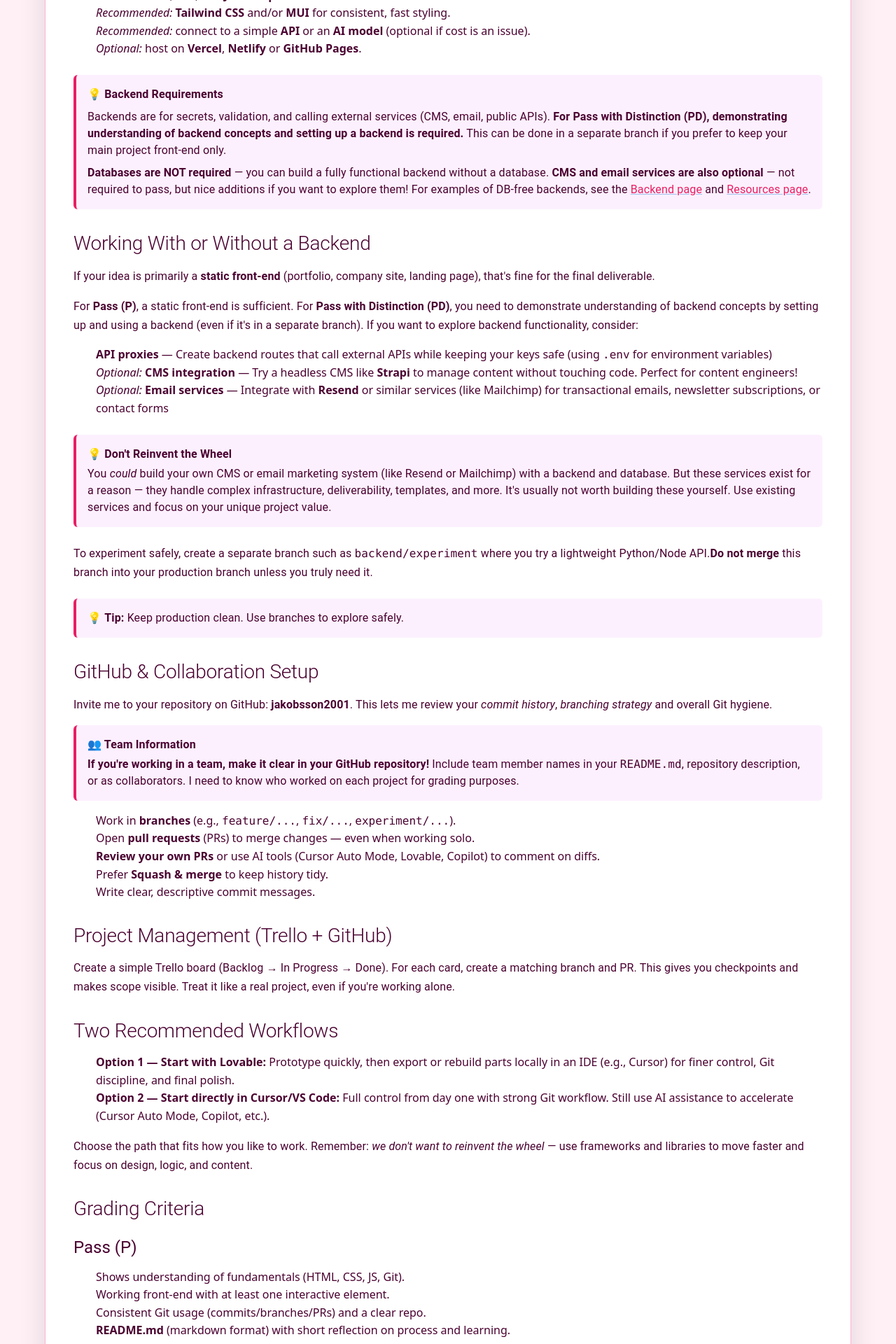
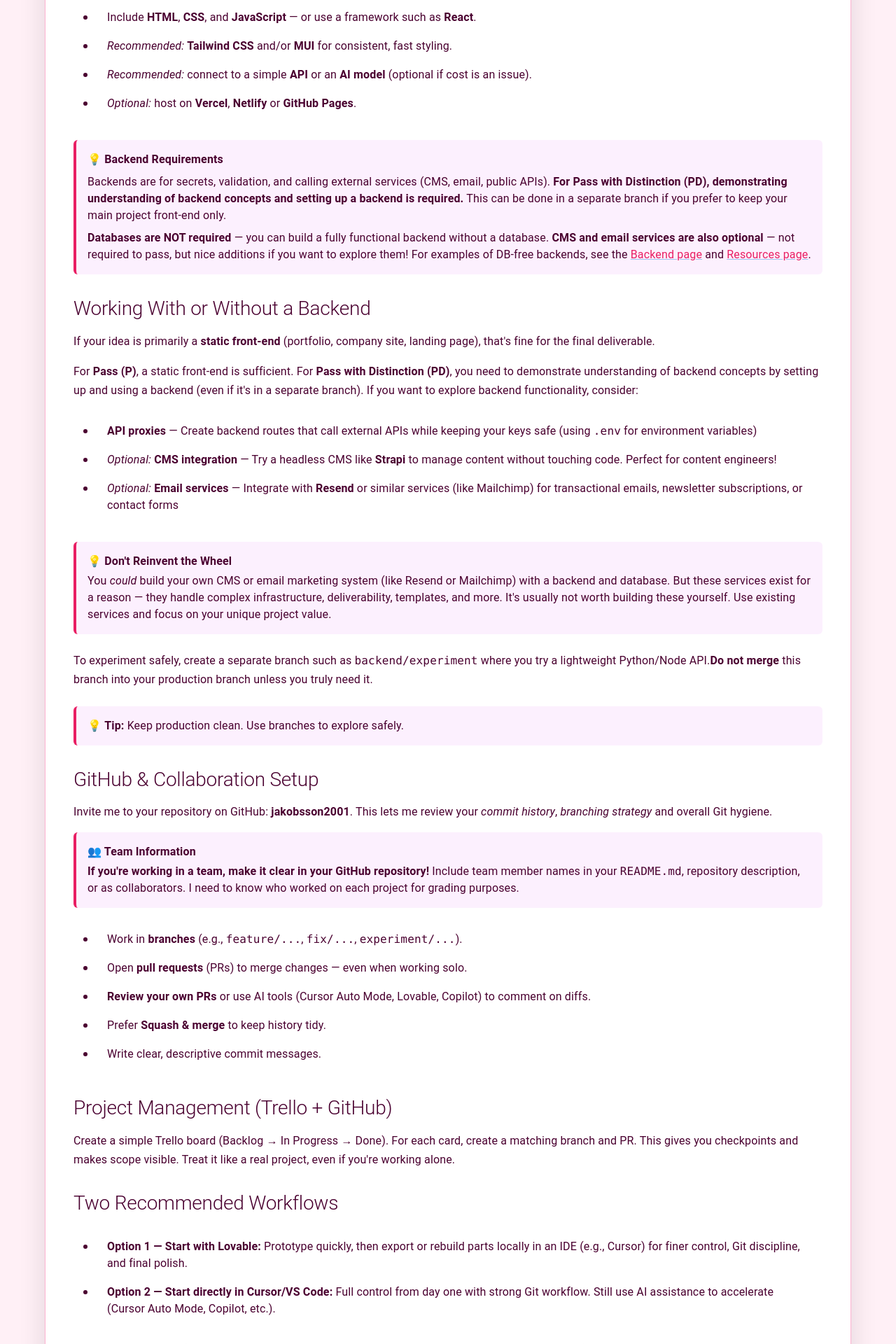
Before and after one commit to Jakobsson2001/berghs, a React (Vite) app in the folder frontend/: page /finalproject in a window 1280 px wide. Shown: the part 720-2640 px from the top of the page at 70% size. Built offline with nearby package versions, Linux system fonts and the light colour scheme; no server answers.

Commit message:
done with info

```diff
--- a/frontend/src/pages/FinalProjectPage.tsx
+++ b/frontend/src/pages/FinalProjectPage.tsx
@@ -1,3 +1,4 @@
+import React from 'react';
 import { Container, Box, Typography, Link as MuiLink, List, ListItem, ListItemText } from '@mui/material';
 import SEO from '../components/SEO';
 
@@ -53,13 +54,23 @@
         <Typography variant="h2" sx={{ fontSize: '28px', mt: 4, mb: 2, color: 'var(--text)' }}>
           Technical Requirements
         </Typography>
-        <Box component="ul" sx={{ m: '16px 0 16px 24px', pl: 1 }}>
-          <li>Use <strong>Git</strong> for version control (frequent commits, branching, PRs).</li>
-          <li>Include <strong>HTML</strong>, <strong>CSS</strong>, and <strong>JavaScript</strong> — or use a framework such as <strong>React</strong>.</li>
-          <li><em>Recommended:</em> <strong>Tailwind CSS</strong> and/or <strong>MUI</strong> for consistent, fast styling.</li>
-          <li><em>Recommended:</em> connect to a simple <strong>API</strong> or an <strong>AI model</strong> (optional if cost is an issue).</li>
-          <li><em>Optional:</em> host on <strong>Vercel</strong>, <strong>Netlify</strong> or <strong>GitHub Pages</strong>.</li>
-        </Box>
+        <List sx={{ m: '16px 0 16px 24px', pl: 1, listStyleType: 'disc' }}>
+          <ListItem sx={{ display: 'list-item', py: 0.5 }}>
+            <ListItemText primary={<>Use <strong>Git</strong> for version control (frequent commits, branching, PRs).</>} />
+          </ListItem>
+          <ListItem sx={{ display: 'list-item', py: 0.5 }}>
+            <ListItemText primary={<>Include <strong>HTML</strong>, <strong>CSS</strong>, and <strong>JavaScript</strong> — or use a framework such as <strong>React</strong>.</>} />
+          </ListItem>
+          <ListItem sx={{ display: 'list-item', py: 0.5 }}>
+            <ListItemText primary={<><em>Recommended:</em> <strong>Tailwind CSS</strong> and/or <strong>MUI</strong> for consistent, fast styling.</>} />
+          </ListItem>
+          <ListItem sx={{ display: 'list-item', py: 0.5 }}>
+            <ListItemText primary={<><em>Recommended:</em> connect to a simple <strong>API</strong> or an <strong>AI model</strong> (optional if cost is an issue).</>} />
+          </ListItem>
+          <ListItem sx={{ display: 'list-item', py: 0.5 }}>
+            <ListItemText primary={<><em>Optional:</em> host on <strong>Vercel</strong>, <strong>Netlify</strong> or <strong>GitHub Pages</strong>.</>} />
+          </ListItem>
+        </List>
         <Box
           sx={{
             borderLeft: '4px solid var(--accent)',
@@ -90,11 +101,17 @@
         <Typography variant="body1" sx={{ mb: 2, color: 'var(--text)', lineHeight: 1.7 }}>
           For <strong>Pass (P)</strong>, a static front-end is sufficient. For <strong>Pass with Distinction (PD)</strong>, you need to demonstrate understanding of backend concepts by setting up and using a backend (even if it's in a separate branch). If you want to explore backend functionality, consider:
         </Typography>
-        <Box component="ul" sx={{ m: '16px 0 16px 24px', pl: 1 }}>
-          <li><strong>API proxies</strong> — Create backend routes that call external APIs while keeping your keys safe (using <code>.env</code> for environment variables)</li>
-          <li><em>Optional:</em> <strong>CMS integration</strong> — Try a headless CMS like <strong>Strapi</strong> to manage content without touching code. Perfect for content engineers!</li>
-          <li><em>Optional:</em> <strong>Email services</strong> — Integrate with <strong>Resend</strong> or similar services (like Mailchimp) for transactional emails, newsletter subscriptions, or contact forms</li>
-        </Box>
+        <List sx={{ m: '16px 0 16px 24px', pl: 1, listStyleType: 'disc' }}>
+          <ListItem sx={{ display: 'list-item', py: 0.5 }}>
+            <ListItemText primary={<><strong>API proxies</strong> — Create backend routes that call external APIs while keeping your keys safe (using <code>.env</code> for environment variables)</>} />
+          </ListItem>
+          <ListItem sx={{ display: 'list-item', py: 0.5 }}>
+            <ListItemText primary={<><em>Optional:</em> <strong>CMS integration</strong> — Try a headless CMS like <strong>Strapi</strong> to manage content without touching code. Perfect for content engineers!</>} />
+          </ListItem>
+          <ListItem sx={{ display: 'list-item', py: 0.5 }}>
+            <ListItemText primary={<><em>Optional:</em> <strong>Email services</strong> — Integrate with <strong>Resend</strong> or similar services (like Mailchimp) for transactional emails, newsletter subscriptions, or contact forms</>} />
+          </ListItem>
+        </List>
         <Box
           sx={{
             borderLeft: '4px solid var(--accent)',
@@ -157,13 +174,23 @@
             <strong>If you're working in a team, make it clear in your GitHub repository!</strong> Include team member names in your <code>README.md</code>, repository description, or as collaborators. I need to know who worked on each project for grading purposes.
           </Typography>
         </Box>
-        <Box component="ul" sx={{ m: '16px 0 16px 24px', pl: 1 }}>
-          <li>Work in <strong>branches</strong> (e.g., <code>feature/...</code>, <code>fix/...</code>, <code>experiment/...</code>).</li>
-          <li>Open <strong>pull requests</strong> (PRs) to merge changes — even when working solo.</li>
-          <li><strong>Review your own PRs</strong> or use AI tools (Cursor Auto Mode, Lovable, Copilot) to comment on diffs.</li>
-          <li>Prefer <strong>Squash & merge</strong> to keep history tidy.</li>
-          <li>Write clear, descriptive commit messages.</li>
-        </Box>
+        <List sx={{ m: '16px 0 16px 24px', pl: 1, listStyleType: 'disc' }}>
+          <ListItem sx={{ display: 'list-item', py: 0.5 }}>
+            <ListItemText primary={<>Work in <strong>branches</strong> (e.g., <code>feature/...</code>, <code>fix/...</code>, <code>experiment/...</code>).</>} />
+          </ListItem>
+          <ListItem sx={{ display: 'list-item', py: 0.5 }}>
+            <ListItemText primary={<>Open <strong>pull requests</strong> (PRs) to merge changes — even when working solo.</>} />
+          </ListItem>
+          <ListItem sx={{ display: 'list-item', py: 0.5 }}>
+            <ListItemText primary={<><strong>Review your own PRs</strong> or use AI tools (Cursor Auto Mode, Lovable, Copilot) to comment on diffs.</>} />
+          </ListItem>
+          <ListItem sx={{ display: 'list-item', py: 0.5 }}>
+            <ListItemText primary={<>Prefer <strong>Squash & merge</strong> to keep history tidy.</>} />
+          </ListItem>
+          <ListItem sx={{ display: 'list-item', py: 0.5 }}>
+            <ListItemText primary="Write clear, descriptive commit messages." />
+          </ListItem>
+        </List>
 
         <Typography variant="h2" sx={{ fontSize: '28px', mt: 4, mb: 2, color: 'var(--text)' }}>
           Project Management (Trello + GitHub)
@@ -176,16 +203,14 @@
         <Typography variant="h2" sx={{ fontSize: '28px', mt: 4, mb: 2, color: 'var(--text)' }}>
           Two Recommended Workflows
         </Typography>
-        <Box component="ul" sx={{ m: '16px 0 16px 24px', pl: 1 }}>
-          <li>
-            <strong>Option 1 — Start with Lovable:</strong> Prototype quickly, then export or rebuild parts locally in an IDE
-            (e.g., Cursor) for finer control, Git discipline, and final polish.
-          </li>
-          <li>
-            <strong>Option 2 — Start directly in Cursor/VS Code:</strong> Full control from day one with strong Git workflow.
-            Still use AI assistance to accelerate (Cursor Auto Mode, Copilot, etc.).
-          </li>
-        </Box>
+        <List sx={{ m: '16px 0 16px 24px', pl: 1, listStyleType: 'disc' }}>
+          <ListItem sx={{ display: 'list-item', py: 0.5 }}>
+            <ListItemText primary={<><strong>Option 1 — Start with Lovable:</strong> Prototype quickly, then export or rebuild parts locally in an IDE (e.g., Cursor) for finer control, Git discipline, and final polish.</>} />
+          </ListItem>
+          <ListItem sx={{ display: 'list-item', py: 0.5 }}>
+            <ListItemText primary={<><strong>Option 2 — Start directly in Cursor/VS Code:</strong> Full control from day one with strong Git workflow. Still use AI assistance to accelerate (Cursor Auto Mode, Copilot, etc.).</>} />
+          </ListItem>
+        </List>
         <Typography variant="body1" sx={{ mb: 3, color: 'var(--text)', lineHeight: 1.7 }}>
           Choose the path that fits how you like to work. Remember: <em>we don't want to reinvent the wheel</em> —
           use frameworks and libraries to move faster and focus on design, logic, and content.
@@ -197,23 +222,43 @@
         <Typography variant="h3" sx={{ fontSize: '24px', mt: 3, mb: 1, color: 'var(--text)' }}>
           Pass (P)
         </Typography>
-        <Box component="ul" sx={{ m: '16px 0 16px 24px', pl: 1 }}>
-          <li>Shows understanding of fundamentals (HTML, CSS, JS, Git).</li>
-          <li>Working front-end with at least one interactive element.</li>
-          <li>Consistent Git usage (commits/branches/PRs) and a clear repo.</li>
-          <li><strong>README.md</strong> (markdown format) with short reflection on process and learning.</li>
-        </Box>
+        <List sx={{ m: '16px 0 16px 24px', pl: 1, listStyleType: 'disc' }}>
+          <ListItem sx={{ display: 'list-item', py: 0.5 }}>
+            <ListItemText primary="Shows understanding of fundamentals (HTML, CSS, JS, Git)." />
+          </ListItem>
+          <ListItem sx={{ display: 'list-item', py: 0.5 }}>
+            <ListItemText primary="Working front-end with at least one interactive element." />
+          </ListItem>
+          <ListItem sx={{ display: 'list-item', py: 0.5 }}>
+            <ListItemText primary="Consistent Git usage (commits/branches/PRs) and a clear repo." />
+          </ListItem>
+          <ListItem sx={{ display: 'list-item', py: 0.5 }}>
+            <ListItemText primary={<><strong>README.md</strong> (markdown format) with short reflection on process and learning.</>} />
+          </ListItem>
+        </List>
         <Typography variant="h3" sx={{ fontSize: '24px', mt: 3, mb: 1, color: 'var(--text)' }}>
           Pass with Distinction (PD)
         </Typography>
-        <Box component="ul" sx={{ m: '16px 0 16px 24px', pl: 1 }}>
-          <li>Demonstrates independent problem solving and thoughtful design choices.</li>
-          <li><strong>Required:</strong> Shows understanding of backend concepts by setting up and using a backend (e.g., Flask, Express, or similar). This can be done in a separate branch if you prefer to keep your main project front-end only.</li>
-          <li><em>Optional but nice:</em> Integration with CMS, email services, or external APIs (these are not required, but show extra initiative).</li>
-          <li>Smart, transparent use of AI-assisted tools with notes in the README.md.</li>
-          <li>Professional Git workflow: branches, PRs, reviews, and clean history (squash merges).</li>
-          <li><strong>Required:</strong> A reflection paper (around one page) submitted with your project, addressing the following sections. <strong>Recommended:</strong> Write it in markdown format in your <code>README.md</code> or as a separate <code>REFLECTION.md</code> file in your repository. Alternatively, you can generate and send a PDF via Canvas.</li>
-        </Box>
+        <List sx={{ m: '16px 0 16px 24px', pl: 1, listStyleType: 'disc' }}>
+          <ListItem sx={{ display: 'list-item', py: 0.5 }}>
+            <ListItemText primary="Demonstrates independent problem solving and thoughtful design choices." />
+          </ListItem>
+          <ListItem sx={{ display: 'list-item', py: 0.5 }}>
+            <ListItemText primary={<><strong>Required:</strong> Shows understanding of backend concepts by setting up and using a backend (e.g., Flask, Express, or similar). This can be done in a separate branch if you prefer to keep your main project front-end only.</>} />
+          </ListItem>
+          <ListItem sx={{ display: 'list-item', py: 0.5 }}>
+            <ListItemText primary={<><em>Optional but nice:</em> Integration with CMS, email services, or external APIs (these are not required, but show extra initiative).</>} />
+          </ListItem>
+          <ListItem sx={{ display: 'list-item', py: 0.5 }}>
+            <ListItemText primary="Smart, transparent use of AI-assisted tools with notes in the README.md." />
+          </ListItem>
+          <ListItem sx={{ display: 'list-item', py: 0.5 }}>
+            <ListItemText primary="Professional Git workflow: branches, PRs, reviews, and clean history (squash merges)." />
+          </ListItem>
+          <ListItem sx={{ display: 'list-item', py: 0.5 }}>
+            <ListItemText primary={<><strong>Required:</strong> A reflection paper (around one page) submitted with your project, addressing the following sections. <strong>Recommended:</strong> Write it in markdown format in your <code>README.md</code> or as a separate <code>REFLECTION.md</code> file in your repository. Alternatively, you can generate and send a PDF via Canvas.</>} />
+          </ListItem>
+        </List>
         <List
           sx={{
             m: '8px 0 16px 48px',
@@ -258,12 +303,20 @@
         <Typography variant="body1" sx={{ mb: 2, color: 'var(--text)', lineHeight: 1.7 }}>
           Your presentation should include:
         </Typography>
-        <Box component="ul" sx={{ m: '16px 0 16px 24px', pl: 1 }}>
-          <li><strong>Show your end project</strong> — Demonstrate the working application (live demo or screenshots/video).</li>
-          <li><strong>Talk about the journey</strong> — Share your process: how you started, key decisions, challenges you faced, and how you solved them.</li>
-          <li><strong>Answer reflection questions</strong> — Address some of the reflection questions from your paper (what was hard, what you'd do differently, etc.).</li>
-          <li><strong>Be prepared for questions</strong> — Both I and your classmates may ask questions about your technical choices, design decisions, or the development process.</li>
-        </Box>
+        <List sx={{ m: '16px 0 16px 24px', pl: 1, listStyleType: 'disc' }}>
+          <ListItem sx={{ display: 'list-item', py: 0.5 }}>
+            <ListItemText primary={<><strong>Show your end project</strong> — Demonstrate the working application (live demo or screenshots/video).</>} />
+          </ListItem>
+          <ListItem sx={{ display: 'list-item', py: 0.5 }}>
+            <ListItemText primary={<><strong>Talk about the journey</strong> — Share your process: how you started, key decisions, challenges you faced, and how you solved them.</>} />
+          </ListItem>
+          <ListItem sx={{ display: 'list-item', py: 0.5 }}>
+            <ListItemText primary={<><strong>Answer reflection questions</strong> — Address some of the reflection questions from your paper (what was hard, what you'd do differently, etc.).</>} />
+          </ListItem>
+          <ListItem sx={{ display: 'list-item', py: 0.5 }}>
+            <ListItemText primary={<><strong>Be prepared for questions</strong> — Both I and your classmates may ask questions about your technical choices, design decisions, or the development process.</>} />
+          </ListItem>
+        </List>
         <Box
           sx={{
             borderLeft: '4px solid var(--accent)',
@@ -278,15 +331,40 @@
             💡 <strong>Tip:</strong> Practice your presentation and time yourself. Being able to present within time limits is an important professional skill.
           </Typography>
         </Box>
+        <Box
+          sx={{
+            borderLeft: '4px solid var(--accent)',
+            p: 2,
+            m: '24px 0',
+            background: 'rgba(217,70,239,0.08)',
+            borderRadius: 1.5,
+            lineHeight: 1.6,
+          }}
+        >
+          <Typography sx={{ m: 0, mb: 1, fontWeight: 600 }}>
+            📅 Focus & Timeline
+          </Typography>
+          <Typography sx={{ m: 0 }}>
+            I suggest you <strong>focus on the assignment and preparing your presentation</strong> leading up to the presentation date. After presentations, you can focus on writing your self-reflection. The <strong>hard deadline for the self-reflection is November 30th</strong>.
+          </Typography>
+        </Box>
         <Typography variant="h3" sx={{ fontSize: '24px', mt: 3, mb: 1, color: 'var(--text)' }}>
           Submission Requirements
         </Typography>
-        <Box component="ul" sx={{ m: '16px 0 16px 24px', pl: 1 }}>
-          <li>Submit your <strong>GitHub repository link</strong> via Canvas. The <strong>README.md</strong> (markdown format) should be in your repository — it's not too important to post it separately on Canvas since I can view it directly on GitHub where it will render nicely.</li>
-          <li><strong>Make team information clear</strong> — If working in a team, include all team member names in your <code>README.md</code> or repository description so I know who worked on the project.</li>
-          <li>For <strong>Pass with Distinction (PD)</strong>: Submit your <strong>reflection paper</strong> (around one page). <strong>Recommended:</strong> Include it in your repository as markdown (in <code>README.md</code> or <code>REFLECTION.md</code>). Alternatively, you can generate and send a PDF via Canvas.</li>
-          <li>If deployed, include the <strong>live link</strong> (optional but encouraged).</li>
-        </Box>
+        <List sx={{ m: '16px 0 16px 24px', pl: 1, listStyleType: 'disc' }}>
+          <ListItem sx={{ display: 'list-item', py: 0.5 }}>
+            <ListItemText primary={<>You can hand in your assignment in whatever way you prefer. There is a <strong>Canvas page</strong> available where you can submit your <strong>GitHub repository link</strong>. The <strong>README.md</strong> (markdown format) should be in your repository — it's not too important to post it separately on Canvas since I can view it directly on GitHub where it will render nicely.</>} />
+          </ListItem>
+          <ListItem sx={{ display: 'list-item', py: 0.5 }}>
+            <ListItemText primary={<><strong>Make team information clear</strong> — If working in a team, include all team member names in your <code>README.md</code> or repository description so I know who worked on the project.</>} />
+          </ListItem>
+          <ListItem sx={{ display: 'list-item', py: 0.5 }}>
+            <ListItemText primary={<>For <strong>Pass with Distinction (PD)</strong>: Submit your <strong>reflection paper</strong> (around one page) by <strong>November 30th</strong>. <strong>Recommended:</strong> Include it in your repository as markdown (in <code>README.md</code> or <code>REFLECTION.md</code>). Alternatively, you can generate and send a PDF via Canvas.</>} />
+          </ListItem>
+          <ListItem sx={{ display: 'list-item', py: 0.5 }}>
+            <ListItemText primary={<>If deployed, include the <strong>live link</strong> (optional but encouraged).</>} />
+          </ListItem>
+        </List>
         <Typography variant="body2" sx={{ mt: 1.5, color: 'var(--muted)' }}>
           Unsure about your idea or setup? Reach out early — it's much easier to guide you before the final week.
         </Typography>
@@ -297,14 +375,11 @@
         <Typography variant="body1" sx={{ mb: 2, color: 'var(--text)', lineHeight: 1.7 }}>
           For CMS, email services, and API integration examples, see the <MuiLink href="/resources" sx={{ color: 'var(--accent)' }}>Resources page</MuiLink>. Here are some helpful guides for common project setups:
         </Typography>
-        <Box component="ul" sx={{ m: '16px 0 16px 24px', pl: 1 }}>
-          <li>
-            <MuiLink href="/resources" sx={{ color: 'var(--accent)' }}>
-              CMS & Email Services
-            </MuiLink>
-            {' '}— Recommended headless CMS platforms (Sanity, Contentful, Strapi) and email services (Resend, SendGrid, Mailchimp) for your project.
-          </li>
-        </Box>
+        <List sx={{ m: '16px 0 16px 24px', pl: 1, listStyleType: 'disc' }}>
+          <ListItem sx={{ display: 'list-item', py: 0.5 }}>
+            <ListItemText primary={<><MuiLink href="/resources" sx={{ color: 'var(--accent)' }}>CMS & Email Services</MuiLink> — Recommended headless CMS platforms (Sanity, Contentful, Strapi) and email services (Resend, SendGrid, Mailchimp) for your project.</>} />
+          </ListItem>
+        </List>
       </Box>
     </Container>
     </>
```
